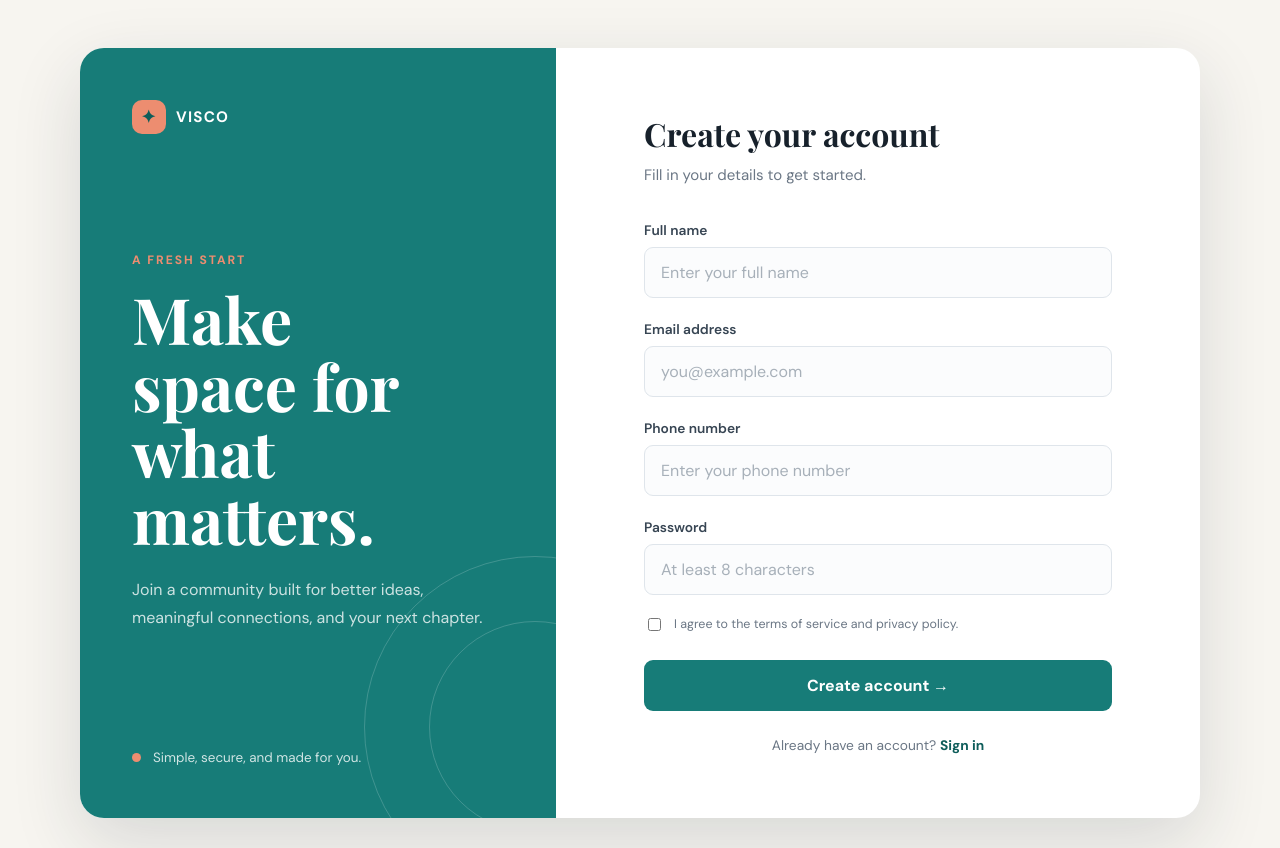
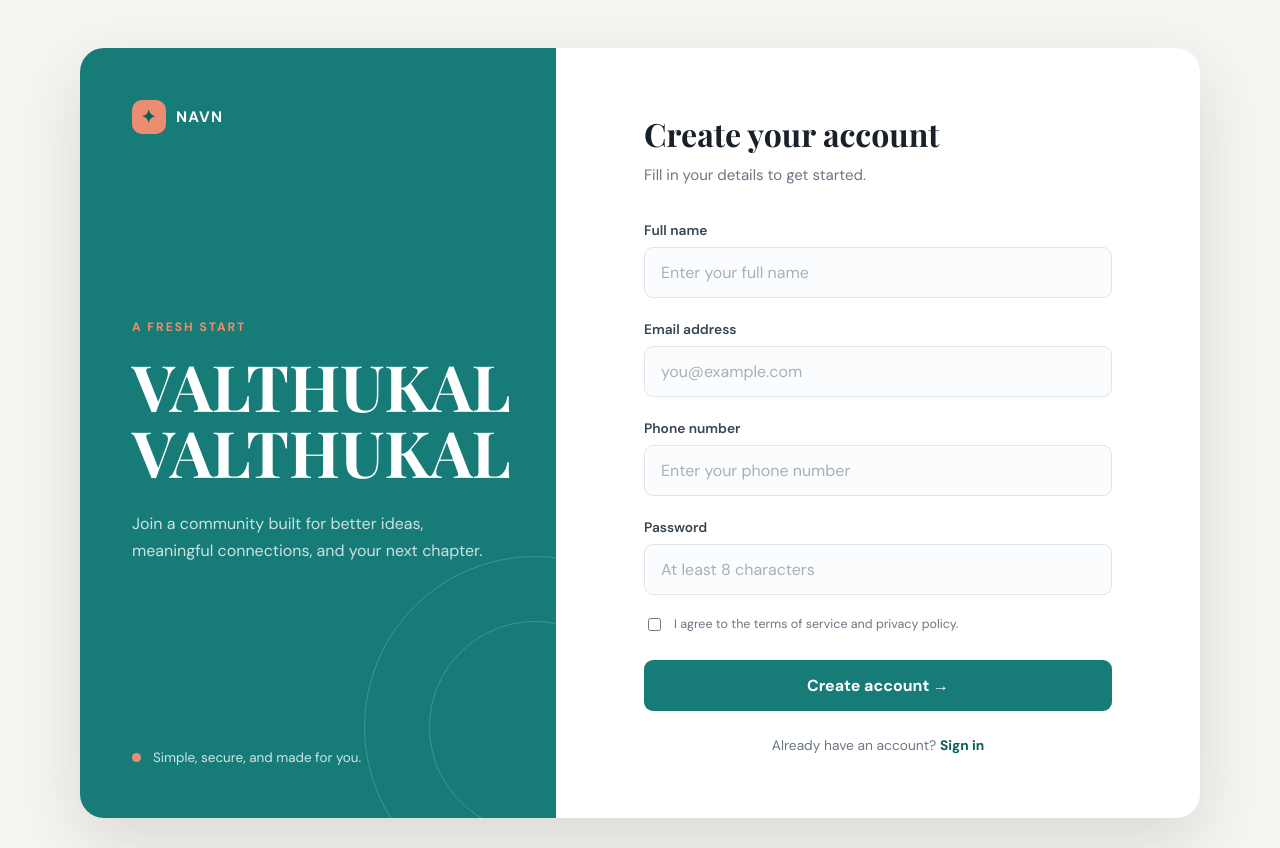
Before and after one commit to naveenkarthick130-jpg/flask-registration-app, a Flask app: page / in a window 1280 px wide. Run offline with Flask 3, Linux system fonts and the light colour scheme.

Commit message:
new change  in html

```diff
--- a/templates/register.html
+++ b/templates/register.html
@@ -12,12 +12,12 @@
         <section class="intro-panel" aria-labelledby="welcome-title">
             <div class="brand">
                 <span class="brand-mark" aria-hidden="true">✦</span>
-                <span>Visco</span>
+                <span>NAVN</span>
             </div>
 
             <div class="intro-copy">
                 <p class="eyebrow">A fresh start</p>
-                <h1 id="welcome-title">Make space for what matters.</h1>
+                <h1 id="welcome-title">VALTHUKAL VALTHUKAL</h1>
                 <p>Join a community built for better ideas, meaningful connections, and your next chapter.</p>
             </div>
 
```
